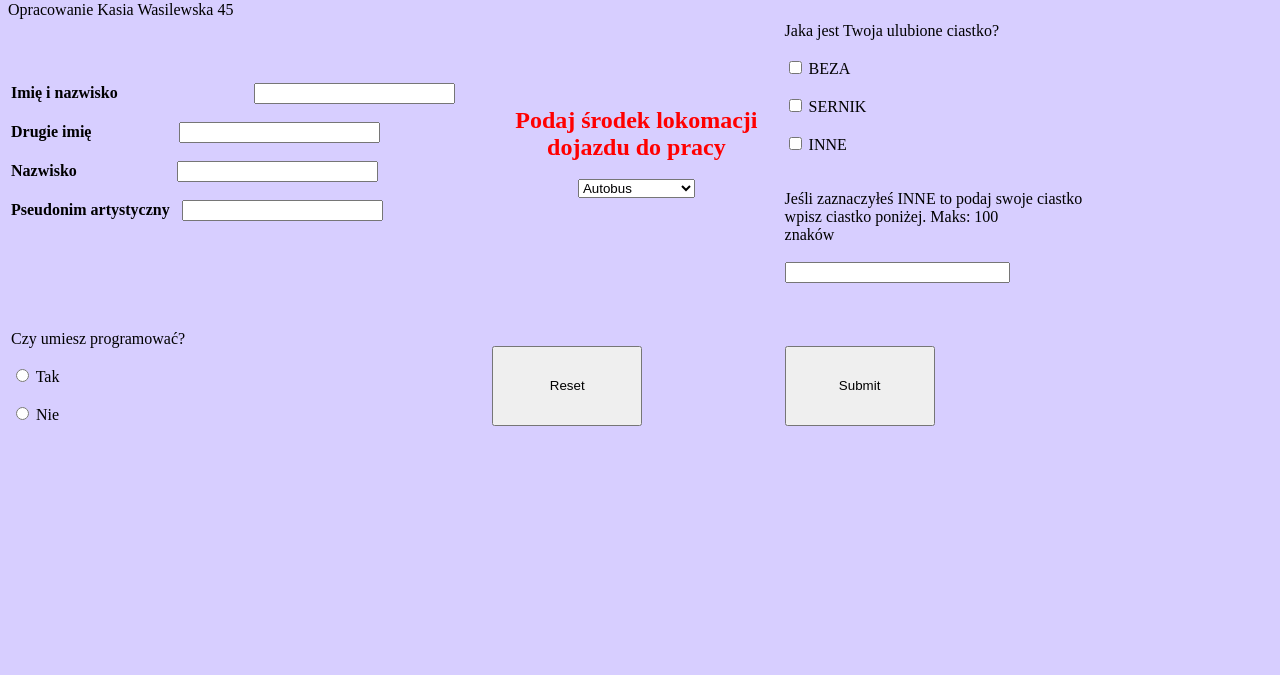
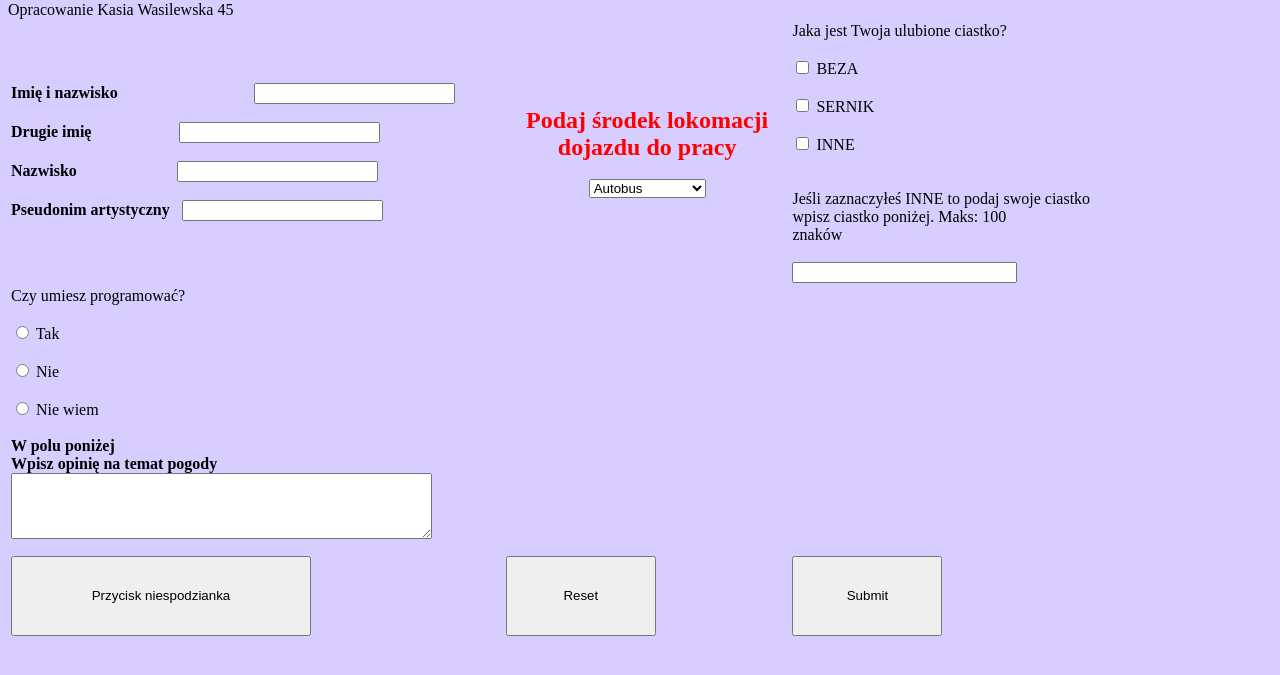
Before and after one commit to Kasia270/formualrzzgloszeniowy, a plain HTML site: page index.html in a window 1280 px wide. Shown: the part 79-754 px from the top of the page. Drawn offline with Linux system fonts and the light colour scheme.

Commit message:
Update index.html

```diff
--- a/index.html
+++ b/index.html
@@ -59,7 +59,13 @@ pracy</b></font></center><br>
 <br><br>
 <input type="radio" name="pyt3" value="nie"> Nie
 <br><br>
+<input type="radio" name="pyt3" value="tak"> Nie wiem <br> <br> <b> W polu poniżej <br>Wpisz
+opinię na temat pogody</b> <textarea cols="50" rows="4"></textarea> </TD>
 
+ </TR>
+<TR height="100">
+ <TD><button onclick="alert('A kuku')" style="height:80px;width:300px">Przycisk
+niespodzianka</button></TD>
  <TD><nobr><input type="reset" value="Reset" style="height:80px; width:150px">
 </TD>
  <TD> <input type="submit" value"=Wyślij formularz" style="height:80px; width:150px"> </TD>
```
